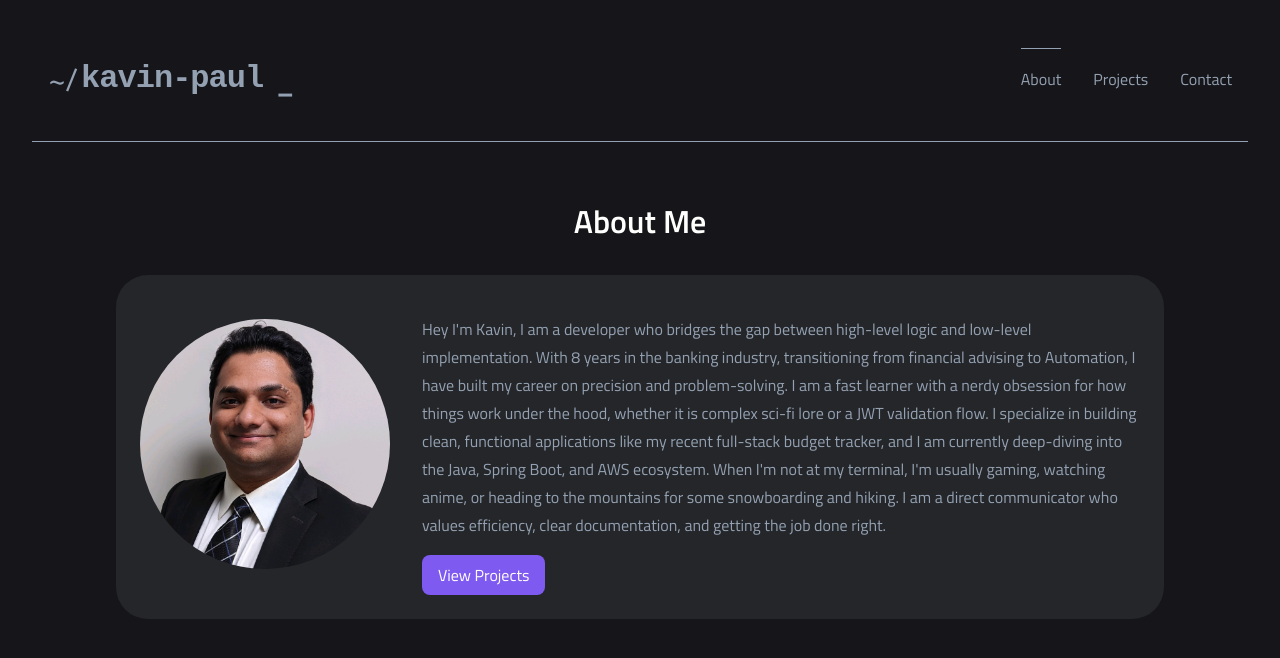
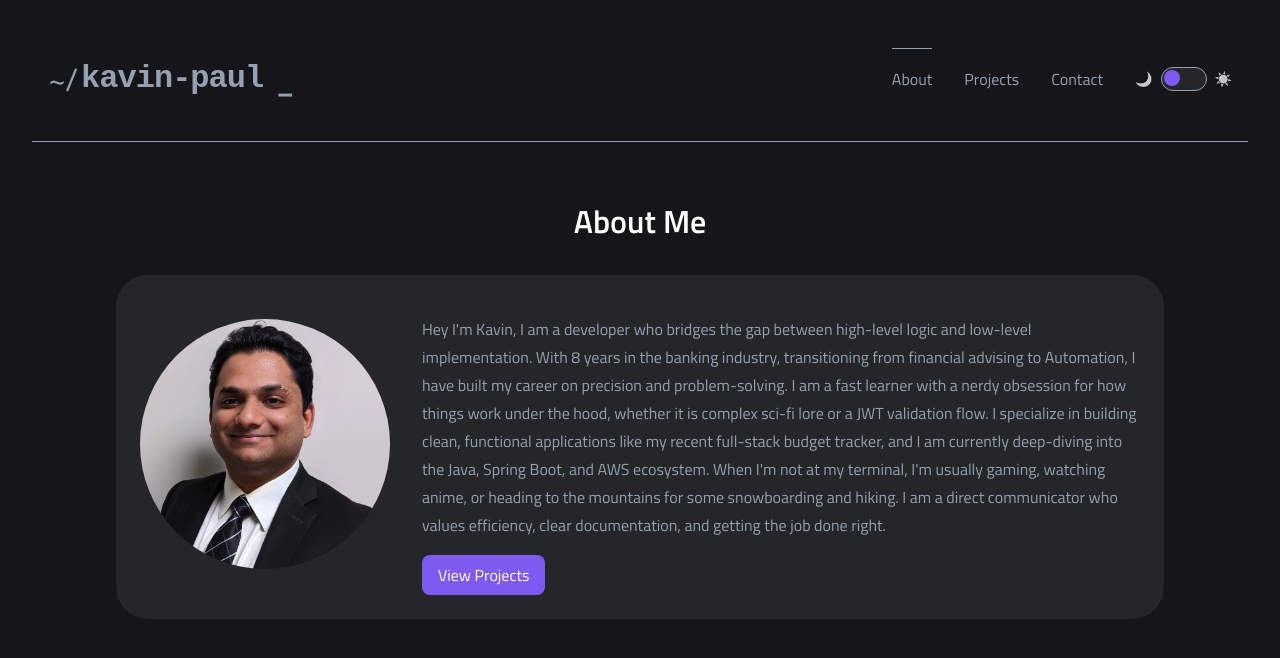
Before and after one commit to CodingKavin/MyPortfolio, a React (Vite) app: page / in a window 1280 px wide. Shown: the top 658 px of the page. Built offline with nearby package versions, Linux system fonts and the light colour scheme.

Commit message:
add dark mode light mode button to navbar and link to theme context

```diff
--- a/src/components/Navigation/Navigation.jsx
+++ b/src/components/Navigation/Navigation.jsx
@@ -1,16 +1,31 @@
 import { NavLink } from "react-router-dom";
 import { useState } from "react";
+import { useTheme } from "../../context/ThemeContext.jsx";
 import Typography from "../Typography/Typography.jsx";
 import "./Navigation.scss";
 
 const Navigation = () => {
   const [isOpen, setIsOpen] = useState(false);
+  const { isDarkMode, toggleTheme } = useTheme();
 
   const toggleMenu = () => setIsOpen(!isOpen);
   const closeMenu = () => setIsOpen(false);
 
   const getNavClass = ({ isActive }) =>
     isActive ? "navbar__tab navbar__tab--active" : "navbar__tab";
+
+  const ThemeToggle = () => (
+    <div
+      className={`navbar__toggle ${isDarkMode ? "" : "navbar__toggle--light"}`}
+      onClick={toggleTheme}
+    >
+      <span className="navbar__toggle-icon">🌙</span>
+      <div className="navbar__toggle-pill">
+        <div className="navbar__toggle-circle"></div>
+      </div>
+      <span className="navbar__toggle-icon">☀️</span>
+    </div>
+  );
 
   return (
     <nav className="navbar">
@@ -27,6 +42,7 @@ const Navigation = () => {
       </div>
 
       <div className="navbar__right--mobile">
+        <ThemeToggle />
         <button
           className={`navbar__hamburger ${isOpen ? "navbar__hamburger--open" : ""}`}
           onClick={toggleMenu}
@@ -69,6 +85,8 @@ const Navigation = () => {
             Contact
           </Typography>
         </NavLink>
+
+        <ThemeToggle />
       </div>
     </nav>
   );
--- a/src/components/Navigation/Navigation.scss
+++ b/src/components/Navigation/Navigation.scss
@@ -19,6 +19,9 @@
 
   &__right {
     &--mobile {
+      display: flex;
+      align-items: center;
+      gap: pxToRem(16);
       @include tablet {
         display: none;
       }
@@ -139,6 +142,51 @@
     animation: typing 1.5s steps(10) forwards;
     animation-delay: 0.5s;
   }
+
+  &__toggle {
+    display: flex;
+    align-items: center;
+    gap: pxToRem(8);
+    cursor: pointer;
+    user-select: none;
+
+    &-pill {
+      position: relative;
+      width: pxToRem(44);
+      height: pxToRem(22);
+      background-color: $color-background-light;
+      border: 1px solid $color-text-secondary;
+      border-radius: pxToRem(20);
+      transition: background-color 0.3s ease;
+    }
+
+    &-circle {
+      position: absolute;
+      top: 2px;
+      left: 2px;
+      width: pxToRem(16);
+      height: pxToRem(16);
+      background-color: $color-button-primary;
+      border-radius: 50%;
+      transition: transform 0.3s cubic-bezier(0.4, 0, 0.2, 1);
+      transform: translateX(0);
+    }
+
+    &-icon {
+      font-size: pxToRem(14);
+      filter: grayscale(1);
+      transition: filter 0.3s ease;
+    }
+
+    &--light {
+      .navbar__toggle-circle {
+        transform: translateX(pxToRem(22));
+      }
+      .navbar__toggle-icon:last-child {
+        filter: grayscale(0);
+      }
+    }
+  }
 }
 
 @keyframes typing {
--- a/src/styles/_variables.scss
+++ b/src/styles/_variables.scss
@@ -16,8 +16,8 @@ $color-tertiary-medium: #2cb67d;
 }
 
 [data-theme="light"] {
-  --bg-dark: #94a1b2;
-  --bg-light: #fffffe;
+  --bg-dark: #fffffe;
+  --bg-light: #94a1b2;
   --text-primary: #16161a;
   --text-secondary: #242629;
 }
```
